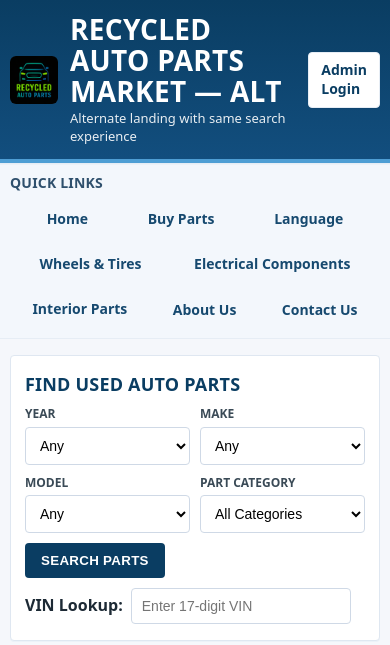
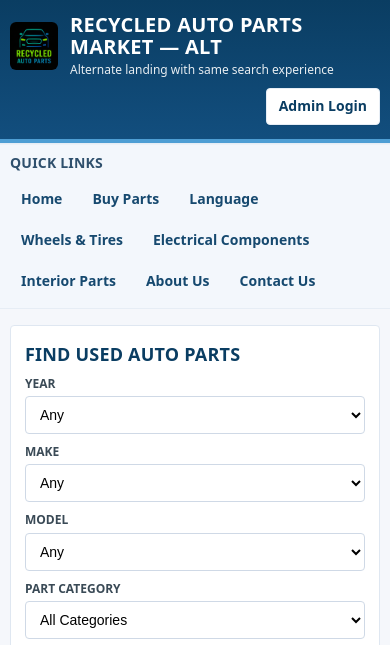
Before and after one commit to afr117/bussiness, a Flask app: page /alt in a window 390 px wide; the page is wider, and only the part inside the window is pictured. Shown: the top 645 px of that part. Run offline with Flask 3, Linux system fonts and the light colour scheme; grey boxes are pictures that could not be loaded.

Commit message:
Update alt.html

```diff
--- a/templates/alt.html
+++ b/templates/alt.html
@@ -75,11 +75,37 @@
 
     footer{ margin-top:30px; padding:16px 0 26px; text-align:center; color:#587188; font-size:13px; }
 
+    /* Tablet */
     @media (max-width:1024px){
       .search-grid{ grid-template-columns: 1fr 1fr; }
       .vin-line{ margin-left:0; }
       .content-with-news{ flex-direction:column; }
       .news-box{ width:auto; position:static; }
+    }
+
+    /* Mobile polish */
+    @media (max-width: 600px){
+      .banner-inner{ flex-wrap:wrap; gap:10px; }
+      .site-title{ font-size:20px; }
+      .site-sub{ font-size:12px; }
+
+      .quicklinks-row{
+        justify-content:flex-start;
+        gap:8px;
+        overflow-x:auto;
+        -webkit-overflow-scrolling: touch;
+        padding-bottom:10px;
+      }
+      .quicklinks-row a{ white-space:nowrap; }
+
+      .search-grid{ grid-template-columns: 1fr; }
+
+      .card{ width:100%; }
+
+      .content-with-news{ flex-direction:column; gap:12px; }
+      .news-box{ width:100%; position:static; }
+
+      .hc-content{ width:min(88vw, 320px); left:50%; transform:translate(-50%, 8px); }
     }
   </style>
 </head>
@@ -132,8 +158,7 @@
     <div id="search" class="search-block panel">
       <h2 class="search-title">
         Find Used Auto Parts
-        {% set filter_category = selected_category %}
-        {% if filter_category %}<small style="font-size:13px; font-weight:600; color:#315a77;">&nbsp;— Showing: {{ filter_category }}</small>{% endif %}
+        {% if selected_category %}<small style="font-size:13px; font-weight:600; color:#315a77;">&nbsp;— Showing: {{ selected_category }}</small>{% endif %}
       </h2>
 
       {% set preset_cats = ["Buy Parts","Wheels & Tires","Electrical Components","Interior Parts"] %}
@@ -252,17 +277,12 @@
       const modelSel = document.getElementById('model');
 
       Object.keys(MAKE_MODELS).sort().forEach(m=>{
-        const opt = document.createElement('option');
-        opt.value = m; opt.textContent = m;
-        makeSel.appendChild(opt);
+        const opt = document.createElement('option'); opt.value = m; opt.textContent = m; makeSel.appendChild(opt);
       });
 
       function fillModelsForMake(mk, presetModel=''){
         modelSel.innerHTML = '';
-        const any = document.createElement('option');
-        any.value = ''; any.textContent = 'Any';
-        modelSel.appendChild(any);
-
+        const any = document.createElement('option'); any.value = ''; any.textContent = 'Any'; modelSel.appendChild(any);
         if (mk && MAKE_MODELS[mk]) {
           MAKE_MODELS[mk].forEach(md=>{
             const o=document.createElement('option'); o.value=md; o.textContent=md;
```
